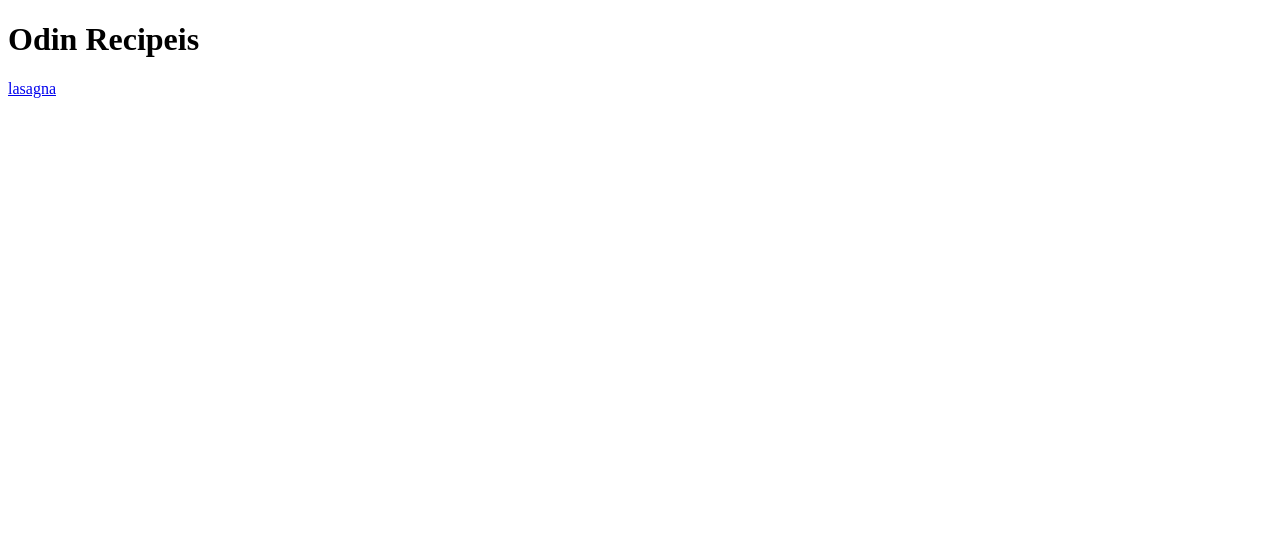
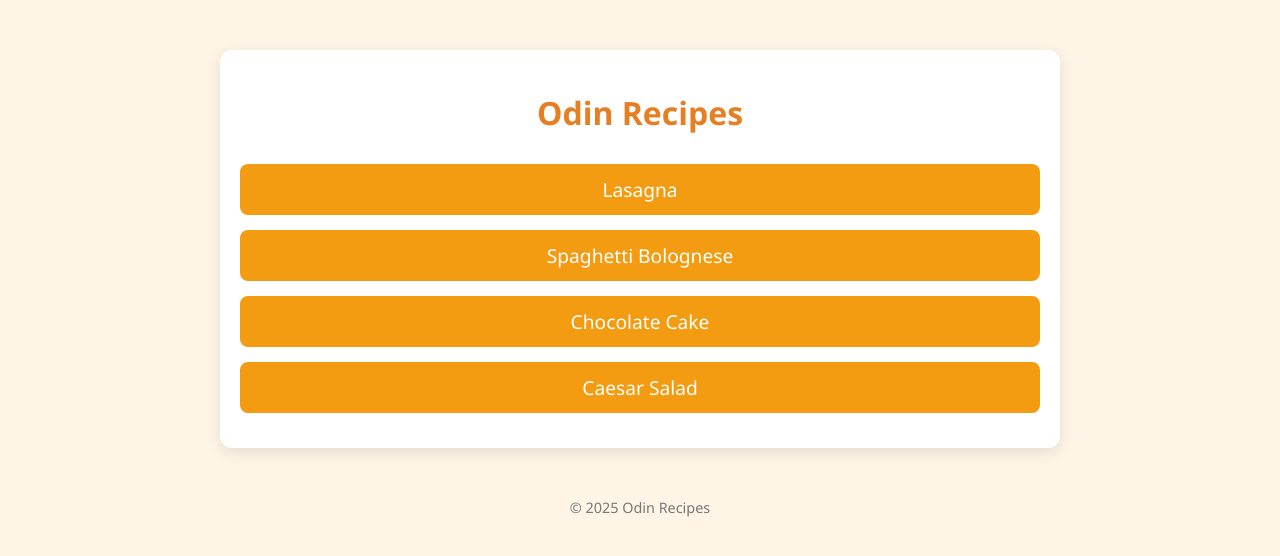
Before and after one commit to SamMckenzie-web/odin-recipes, a plain HTML site: page index.html in a window 1280 px wide. Drawn offline with Linux system fonts and the light colour scheme.

Commit message:
Updated homepage and added CSS

```diff
--- a/index.html
+++ b/index.html
@@ -3,10 +3,73 @@
 <head>
     <meta charset="UTF-8">
     <meta name="viewport" content="width=device-width, initial-scale=1.0">
-    <title>Document</title>
+    <title>Odin Recipes</title>
+    <style>
+        /* Basic page styles */
+        body {
+            font-family: 'Segoe UI', Tahoma, Geneva, Verdana, sans-serif;
+            margin: 0;
+            padding: 0;
+            background: #fff5e6;
+            color: #333;
+        }
+
+        /* Container for homepage */
+        .container {
+            max-width: 800px;
+            margin: 50px auto;
+            padding: 20px;
+            background: #fff;
+            border-radius: 12px;
+            box-shadow: 0 4px 15px rgba(0,0,0,0.1);
+            text-align: center;
+        }
+
+        /* Main heading */
+        h1 {
+            color: #e67e22;
+            margin-bottom: 30px;
+        }
+
+        /* Recipe links */
+        .recipe-link {
+            display: block;
+            margin: 15px 0;
+            font-size: 1.2em;
+            padding: 12px 20px;
+            background: #f39c12;
+            color: #fff;
+            border-radius: 8px;
+            text-decoration: none;
+            transition: 0.3s;
+        }
+
+        .recipe-link:hover {
+            background: #d35400;
+            transform: scale(1.05);
+        }
+
+        /* Footer */
+        footer {
+            text-align: center;
+            margin-top: 40px;
+            font-size: 0.9em;
+            color: #777;
+        }
+    </style>
 </head>
 <body>
-    <h1>Odin Recipeis</h1>
-     <a href="recipies/lasagna.html">lasagna</a>
+    <div class="container">
+        <h1>Odin Recipes</h1>
+        <a class="recipe-link" href="recipies/lasagna.html">Lasagna</a>
+        <!-- Add more recipes here -->
+        <a class="recipe-link" href="#">Spaghetti Bolognese</a>
+        <a class="recipe-link" href="#">Chocolate Cake</a>
+        <a class="recipe-link" href="#">Caesar Salad</a>
+    </div>
+
+    <footer>
+        &copy; 2025 Odin Recipes
+    </footer>
 </body>
 </html>
```
Also changed, not shown: recipies/lasagna.html (+10 -2 lines), recipies/lasagne.css (+7 -8 lines).
